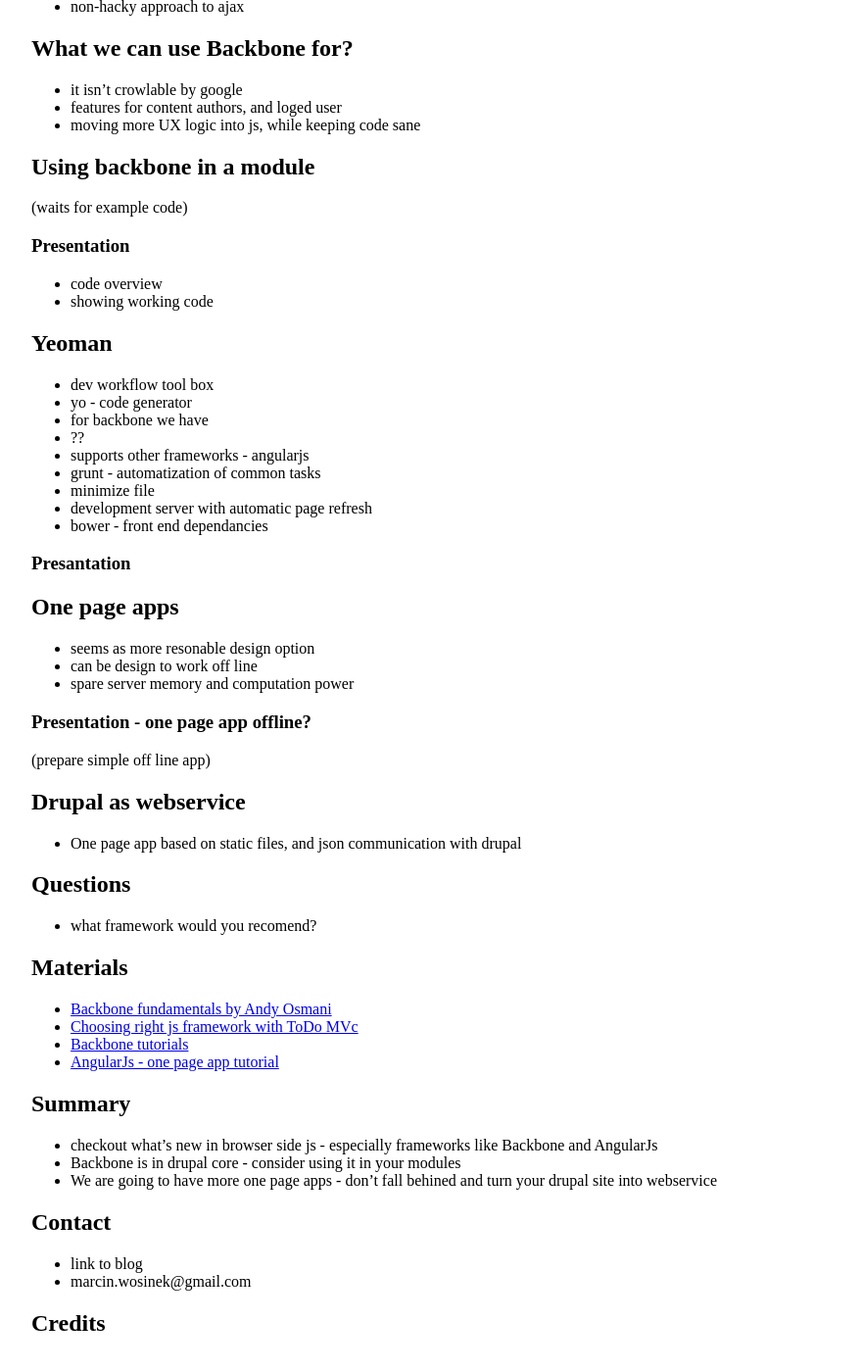
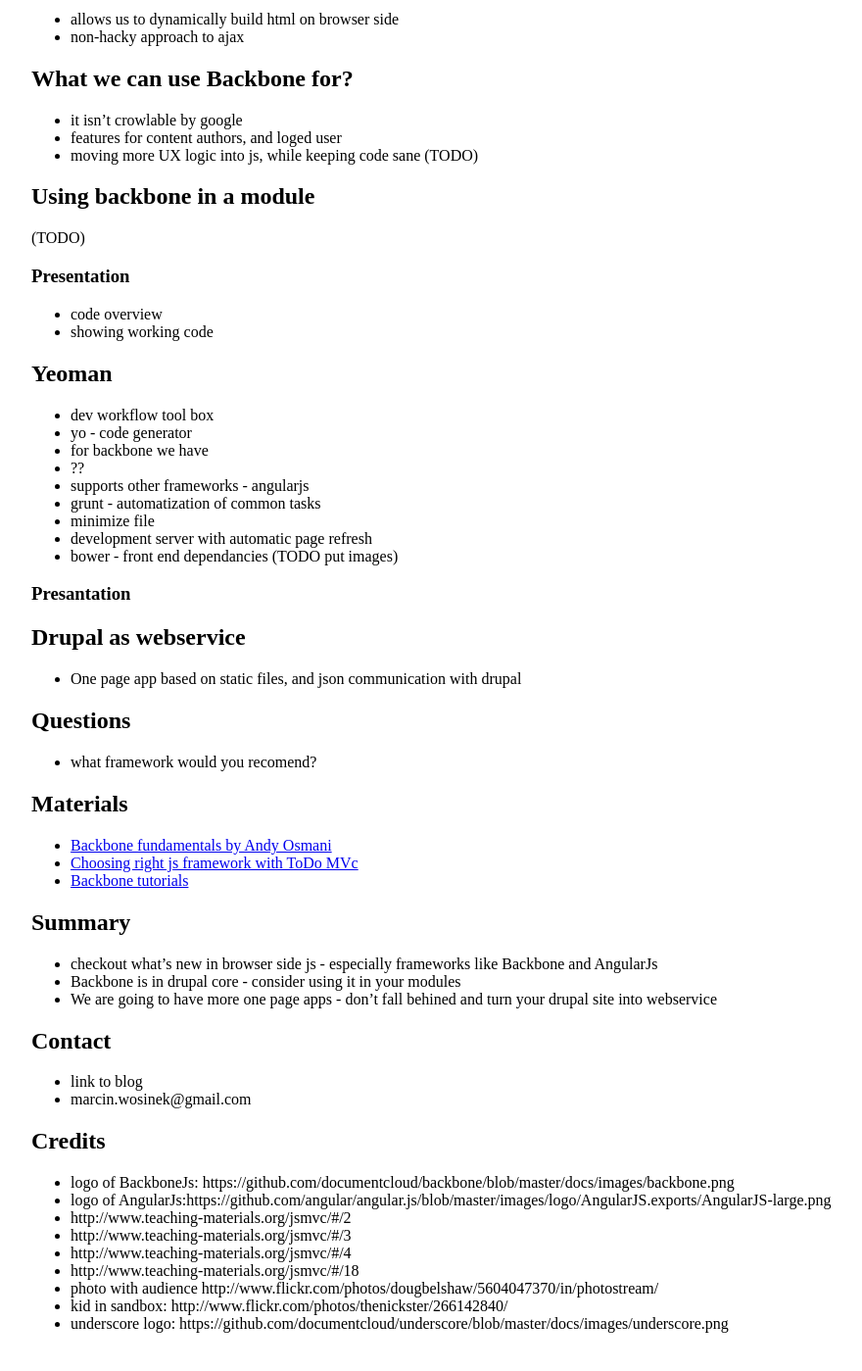
Before and after one commit to marcin-wosinek/blog, a Jekyll site: the page built from _posts/2013-04-14-BackboneJs-in-Drupal-core-DcWroc-Wroclaw.md, in a window 1280 px wide and 1400 px high, scrolled down 2430 px. Shown: the whole window at 98% size, without its empty margins (128-1008 px from the left). Built offline with Jekyll 4.4.1, drawn with Linux system fonts in a browser that asks for light colours; some of the changed text lies outside the part shown.

Commit message:
Finish notes

```diff
--- a/_posts/2013-04-14-BackboneJs-in-Drupal-core-DcWroc-Wroclaw.md
+++ b/_posts/2013-04-14-BackboneJs-in-Drupal-core-DcWroc-Wroclaw.md
@@ -5,11 +5,6 @@
 tags: [BackboneJs, AngularJs, Drupal, DCWroc, Wrocław]
 ---
 # BackboneJs in Drupal core
-TODO:
-
-* figure out slides
-* prepare module code example
-
 ## How am I?
 * Marcin Wosinek
 * Currently js contractor in Poznań
@@ -37,6 +32,11 @@
 * static js code - front end application
 * data get via rest form server
 * templates done on browser side
+
+## Advantages of new approach
+* we embrace http wiht REST
+* we make server to care just only about data - not markup
+* we save server resource, using client resource
 
 ## Challenges
 * Coursera: 29k lines of JS code
@@ -67,6 +67,7 @@
 * dependencies: jQuery, underscore
   * backbone 6.3kb gziped & minified
   * underscore 4kb gziped & minified
+(TODO)
 
 ## MV* in Bakcbone
 * route choose view according to #link
@@ -76,24 +77,29 @@
 * entity
 * one piece of data
 * keeps application state
+(TODO)
 
 # Template
 * html tags mixed with {{ name }}
 * ...
+(TODO)
 
 ## Collection
 * puts together bunch of models
 * sync with backend, or other persistant mechanizms
+(TODO)
 
 ## View
 * simillar to controllers in frameworks
 * coordinate user interaction between user and app
 * binds DOM events to model
 * update DOM on model changes
+(TODO)
 
 ## Router
 * mechanism of fireing functions based on place in aplication
 * allow us to build bookmarkable urls for our backbone views
+(TODO)
 
 ## Unserscore
 * utility belt for js
@@ -108,10 +114,10 @@
 * it isn't crowlable by google
 * features for content authors, and loged user
 * moving more UX logic into js, while keeping code sane
+(TODO)
 
 ## Using backbone in a module
-
-(waits for example code)
+(TODO)
 
 ### Presentation
 * code overview
@@ -127,16 +133,9 @@
  * minimize file
  * development server with automatic page refresh
 * bower - front end dependancies
+(TODO put images)
 
 ### Presantation
-
-## One page apps
-* seems as more resonable design option
-* can be design to work off line
-* spare server memory and computation power
-
-### Presentation - one page app offline?
-(prepare simple off line app)
 
 ## Drupal as webservice
 * One page app based on static files, and json communication with drupal
@@ -148,7 +147,6 @@
 * [Backbone fundamentals by Andy Osmani](http://addyosmani.github.io/backbone-fundamentals/)
 * [Choosing right js framework with ToDo MVc](http://todomvc.com/)
 * [Backbone tutorials](http://backbonetutorials.com/)
-* [AngularJs - one page app tutorial](http://docs.angularjs.org/tutorial)
 
 ## Summary
 * checkout what's new in browser side js - especially frameworks like Backbone and AngularJs
@@ -160,3 +158,12 @@
 * marcin.wosinek@gmail.com
 
 ## Credits
+* logo of BackboneJs: https://github.com/documentcloud/backbone/blob/master/docs/images/backbone.png
+* logo of AngularJs:https://github.com/angular/angular.js/blob/master/images/logo/AngularJS.exports/AngularJS-large.png
+* http://www.teaching-materials.org/jsmvc/#/2
+* http://www.teaching-materials.org/jsmvc/#/3
+* http://www.teaching-materials.org/jsmvc/#/4
+* http://www.teaching-materials.org/jsmvc/#/18
+* photo with audience http://www.flickr.com/photos/dougbelshaw/5604047370/in/photostream/
+* kid in sandbox: http://www.flickr.com/photos/thenickster/266142840/
+* underscore logo: https://github.com/documentcloud/underscore/blob/master/docs/images/underscore.png
```
